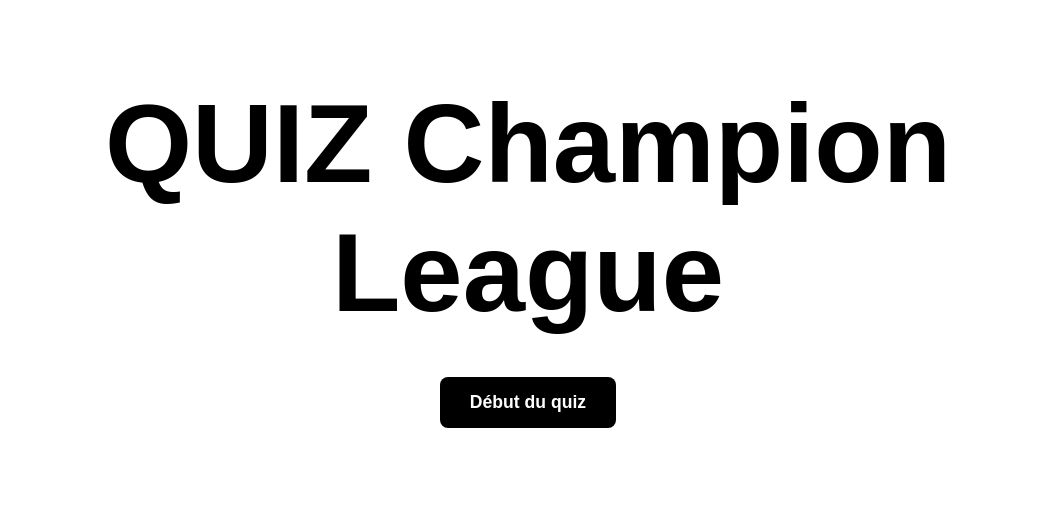
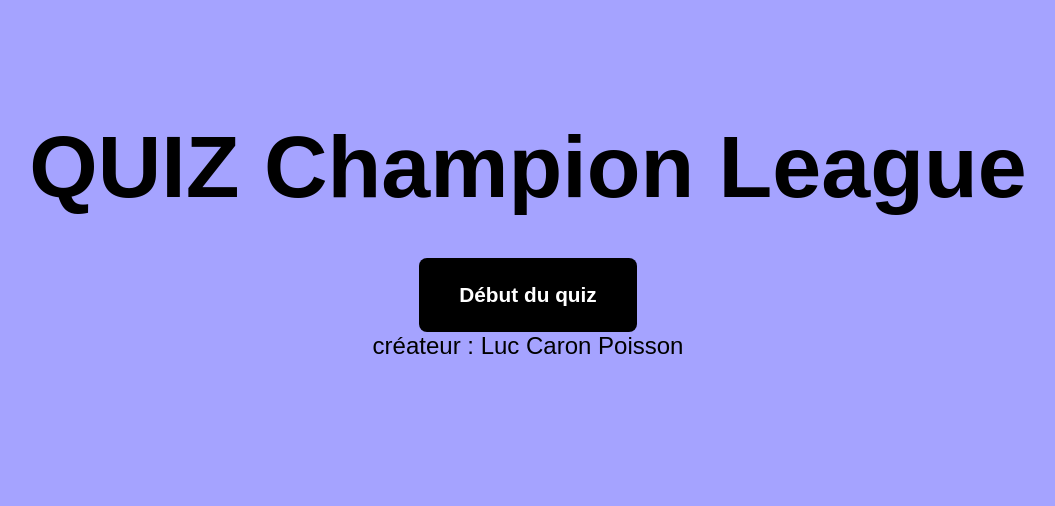
Before and after one commit to LucCaronPoisson/rattrapageA1, a plain HTML site: page rattrapage/index.html in a window 1280 px wide. Shown: the part 147-653 px from the top of the page, without its empty margins (112-1167 px from the left). Drawn offline with Linux system fonts and the light colour scheme.

Commit message:
accueil fini

```diff
--- a/rattrapage/index.html
+++ b/rattrapage/index.html
@@ -11,15 +11,16 @@
 
 <body>
 
-     <main class="quizContainer">
+    <main class="quizContainer">
 
         <!-- Écran d'accueil -->
         <section id="accueil" class="quizScreen">
             <h1>QUIZ Champion League</h1>
 
-            <button id="startQuiz">
+            <button id="boutonStartQuiz">
                 Début du quiz
             </button>
+            <h3 id="nom">créateur : Luc Caron Poisson </h3>
         </section>
 
 
--- a/rattrapage/script.js
+++ b/rattrapage/script.js
@@ -1,8 +1,10 @@
 const accueil = document.getElementById("accueil");
 const jeu = document.getElementById("jeu");
-const startQuiz = document.getElementById("startQuiz");
+const startQuiz = document.getElementById("boutonStartQuiz");
 
-startQuiz.addEventListener("click", function () {
+const boutonStartQuiz = document.getElementById("boutonStartQuiz");
+
+boutonStartQuiz.addEventListener("click", function () {
     accueil.classList.add("hidden");
     jeu.classList.remove("hidden");
 });
--- a/rattrapage/style.css
+++ b/rattrapage/style.css
@@ -3,6 +3,7 @@
     margin: 0;
     padding: 0;
     box-sizing: border-box;
+    background-color: #a5a3ff;
 }
 
 /* Page */
@@ -10,6 +11,9 @@ body {
     min-height: 100vh;
     font-family: Arial, sans-serif;
 }
+
+/* Classe permettant de masquer un écran */
+
 
 /* Conteneur principal */
 .quizContainer {
@@ -35,33 +39,44 @@ body {
     text-align: center;
 }
 
+
+/*---------------*/
+/*----ACCUEIL----*/
+/*---------------*/
+
 /* Titre de l'accueil */
 #accueil h1 {
-    font-size: clamp(3rem, 10vw, 7rem);
-    font-weight: 700;
+    font-size: clamp(2.5rem, 8vw, 5.5rem);
+    font-weight: 600;
     margin-bottom: 40px;
 }
 
-/* Bouton */
-#startQuiz {
-    padding: 15px 30px;
-    font-size: 1.1rem;
+#nom {
+    font-size: clamp(1rem, 2vw, 1.5rem);
+    font-weight: 400;
+    margin-bottom: 30px;
+    text-align: center;
+}
+
+
+#boutonStartQuiz {
+    padding: 25px 40px;
+    font-size: 1.3rem;
     font-weight: 600;
     border: none;
     border-radius: 8px;
     cursor: pointer;
     background-color: #000000;
     color: #ffffff;
-    transition: transform 0.2s ease,
+    transition: transform 0.2s ease, /*mouvement fluide grossissement*/
                 opacity 0.2s ease;
 }
 
-#startQuiz:hover {
+#boutonStartQuiz:hover {
     transform: scale(1.05);
     opacity: 0.85;
 }
 
-/* Classe permettant de masquer un écran */
 .hidden {
     display: none;
 }
```
